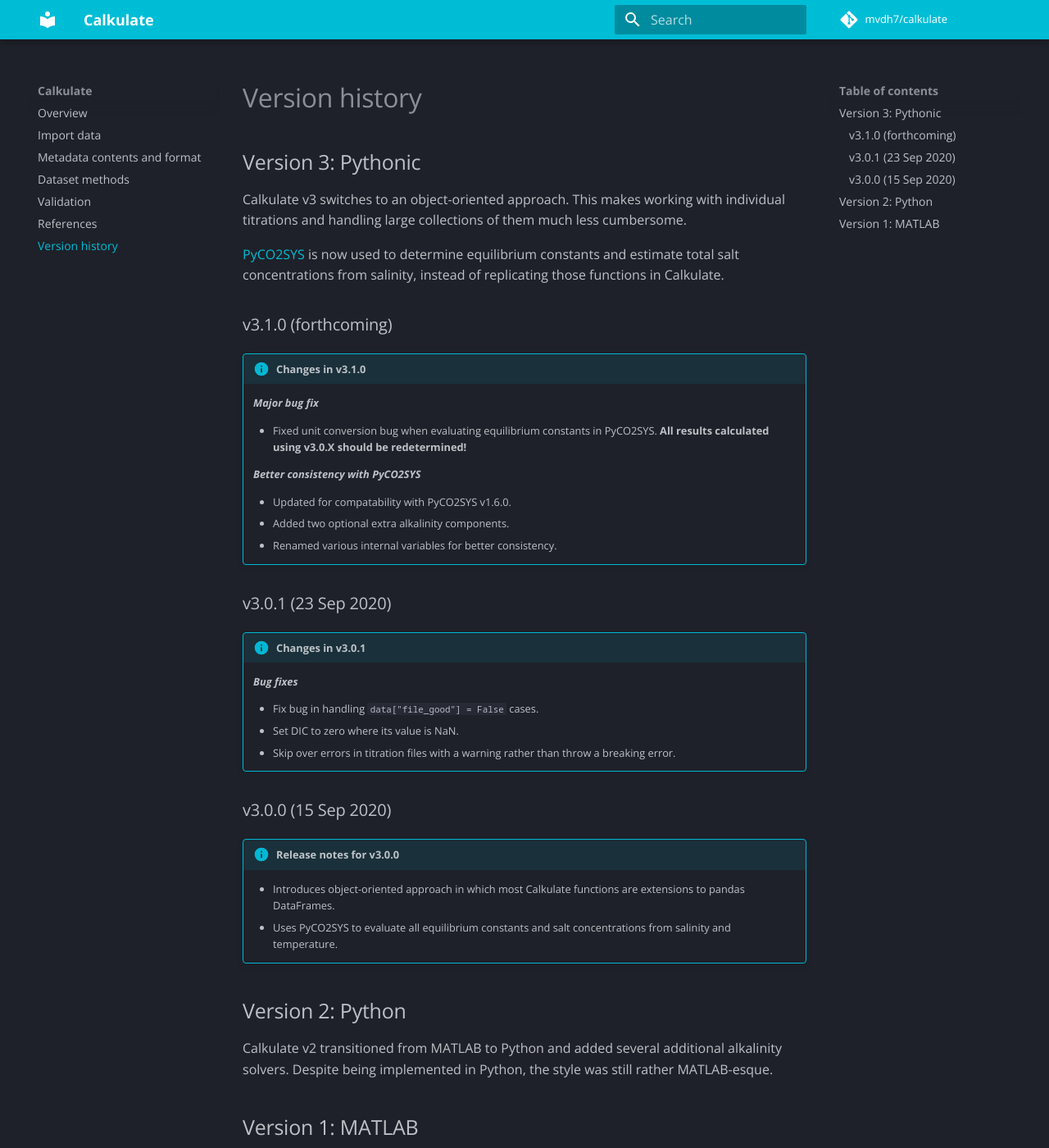
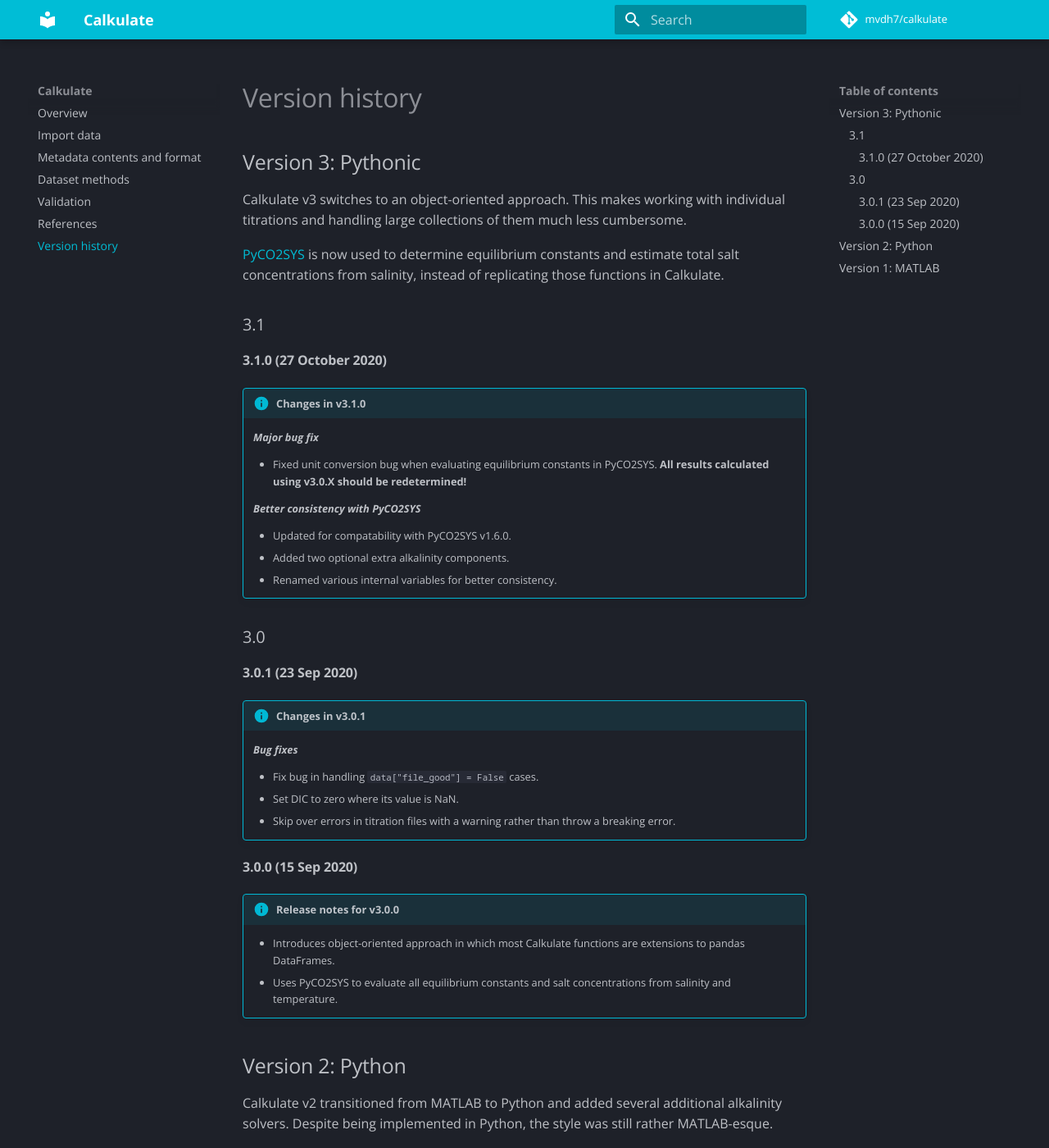
Before and after one commit to mvdh7/calkulate, an MkDocs documentation site: the page built from docs/versions.md, in a window 1280 px wide and 1400 px high. Shown: the whole window at 82% size. Built offline with MkDocs 1.6.1 and Material for MkDocs 9.7.7, drawn with Linux system fonts in a browser that asks for light colours; comment, search, counter and statistics services are not loaded.

Commit message:
Update versions.md

```diff
--- a/docs/versions.md
+++ b/docs/versions.md
@@ -6,7 +6,9 @@ Calkulate v3 switches to an object-oriented approach.  This makes working with i
 
 [PyCO2SYS](https://PyCO2SYS.rtfd.io) is now used to determine equilibrium constants and estimate total salt concentrations from salinity, instead of replicating those functions in Calkulate.
 
-### v3.1.0 (forthcoming)
+### 3.1
+
+#### 3.1.0 (27 October 2020)
 
 !!! info "Changes in v3.1.0"
 
@@ -20,7 +22,9 @@ Calkulate v3 switches to an object-oriented approach.  This makes working with i
     * Added two optional extra alkalinity components.
     * Renamed various internal variables for better consistency.
 
-### v3.0.1 (23 Sep 2020)
+### 3.0
+
+#### 3.0.1 (23 Sep 2020)
 
 !!! info "Changes in v3.0.1"
 
@@ -30,7 +34,7 @@ Calkulate v3 switches to an object-oriented approach.  This makes working with i
     * Set DIC to zero where its value is NaN.
     * Skip over errors in titration files with a warning rather than throw a breaking error.
 
-### v3.0.0 (15 Sep 2020)
+#### 3.0.0 (15 Sep 2020)
 
 !!! info "Release notes for v3.0.0"
 
```
